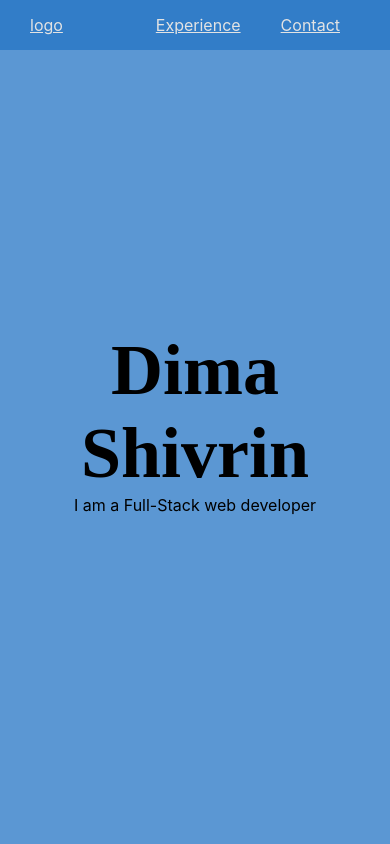
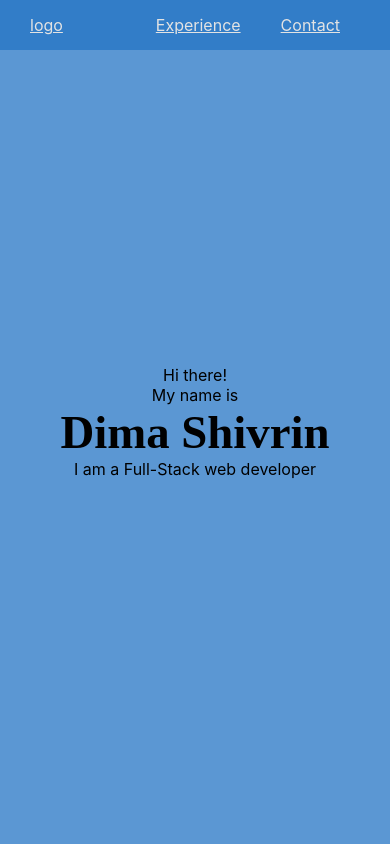
Before and after one commit to dshivrin/Portfolio, a React (Create React App) app: page / in a window 390 px wide. Shown: the top 844 px of the page. Built offline with nearby package versions, Linux system fonts and the light colour scheme; a web font is replaced by a local one.

Commit message:
font-size of the name made responsive

```diff
--- a/src/App.scss
+++ b/src/App.scss
@@ -2,6 +2,8 @@
     margin: 0;
     padding: 0;
     box-sizing: border-box;
+    font-size: 16px;
+    //find default font for the page
   }
 .main-container{
     background-color: rgb(50, 125, 200, 0.8);
--- a/src/Components/Intro/Intro.scss
+++ b/src/Components/Intro/Intro.scss
@@ -25,8 +25,12 @@
   text-align: center;
   flex-direction: column;
 
+  .header{
+      justify-items: start;
+  }
+
   .name {
     font-family: Madelican;
-    font-size: 4.5rem;
+    font-size: clamp(1.5em, 12vw, 4.5em); //clamp(min, value, maximum), base value is set in
   }
 }
--- a/src/Components/Intro/Intro.tsx
+++ b/src/Components/Intro/Intro.tsx
@@ -1,18 +1,18 @@
+import "./Intro.scss";
+import "../../Fonts/StylishCalligraphy.ttf";
 
-import "./Intro.scss";
-import '../../Fonts/StylishCalligraphy.ttf';
-
-const Intro = () =>{
+const Intro = () => {
   return (
     <div id="intro" className="container">
-      <h1 className="name">
-        Dima Shivrin
-      </h1>
-      <div>
-        I am a Full-Stack web developer
+      <div className="header">
+        <span>Hi there!</span>
+        <br />
+        <span>My name is</span>
       </div>
+      <h1 className="name">Dima Shivrin</h1>
+      <div>I am a Full-Stack web developer</div>
     </div>
   );
-}
+};
 
 export default Intro;
```
Also changed, not shown: public/index.html (+0 -23 lines).
